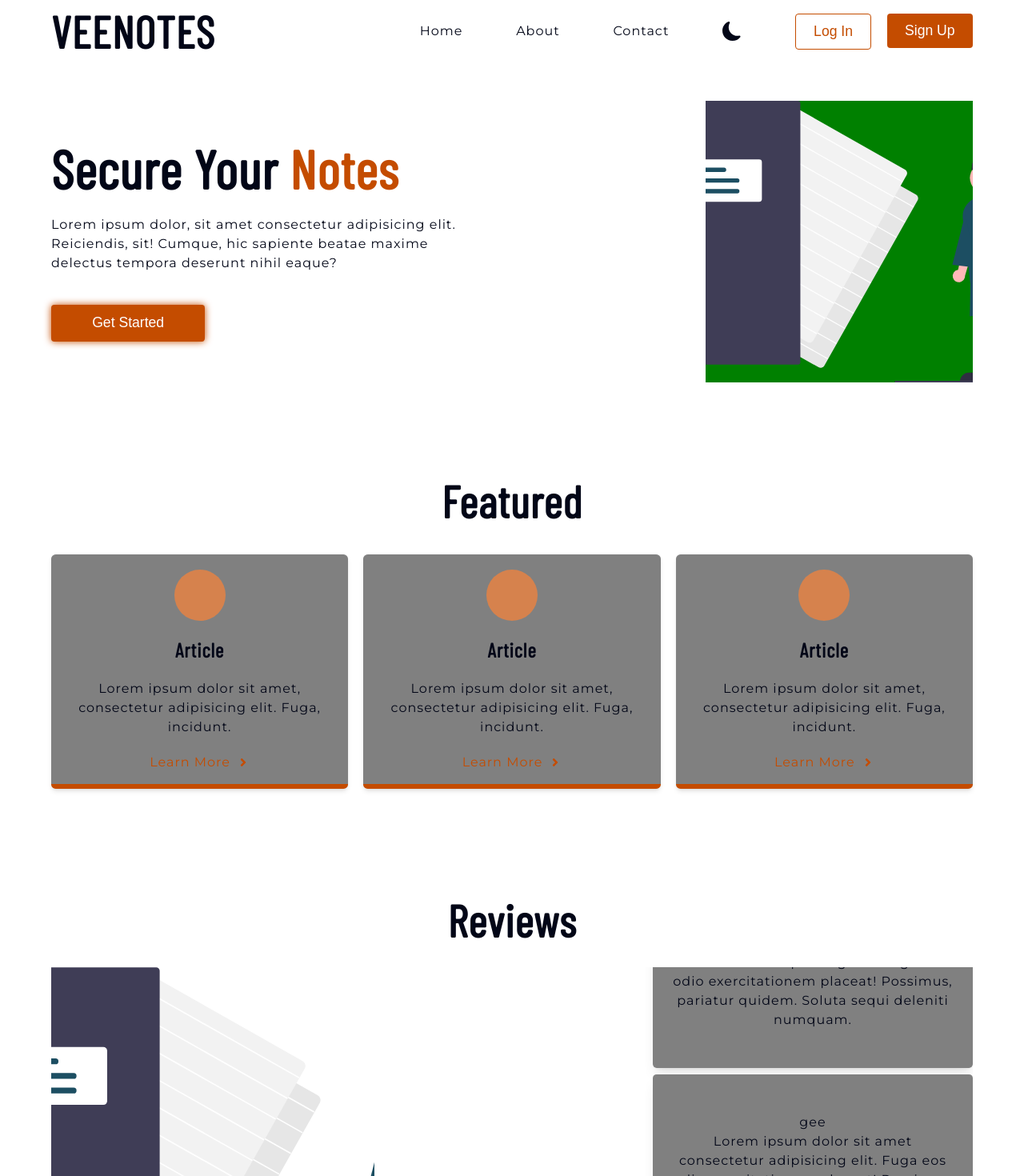
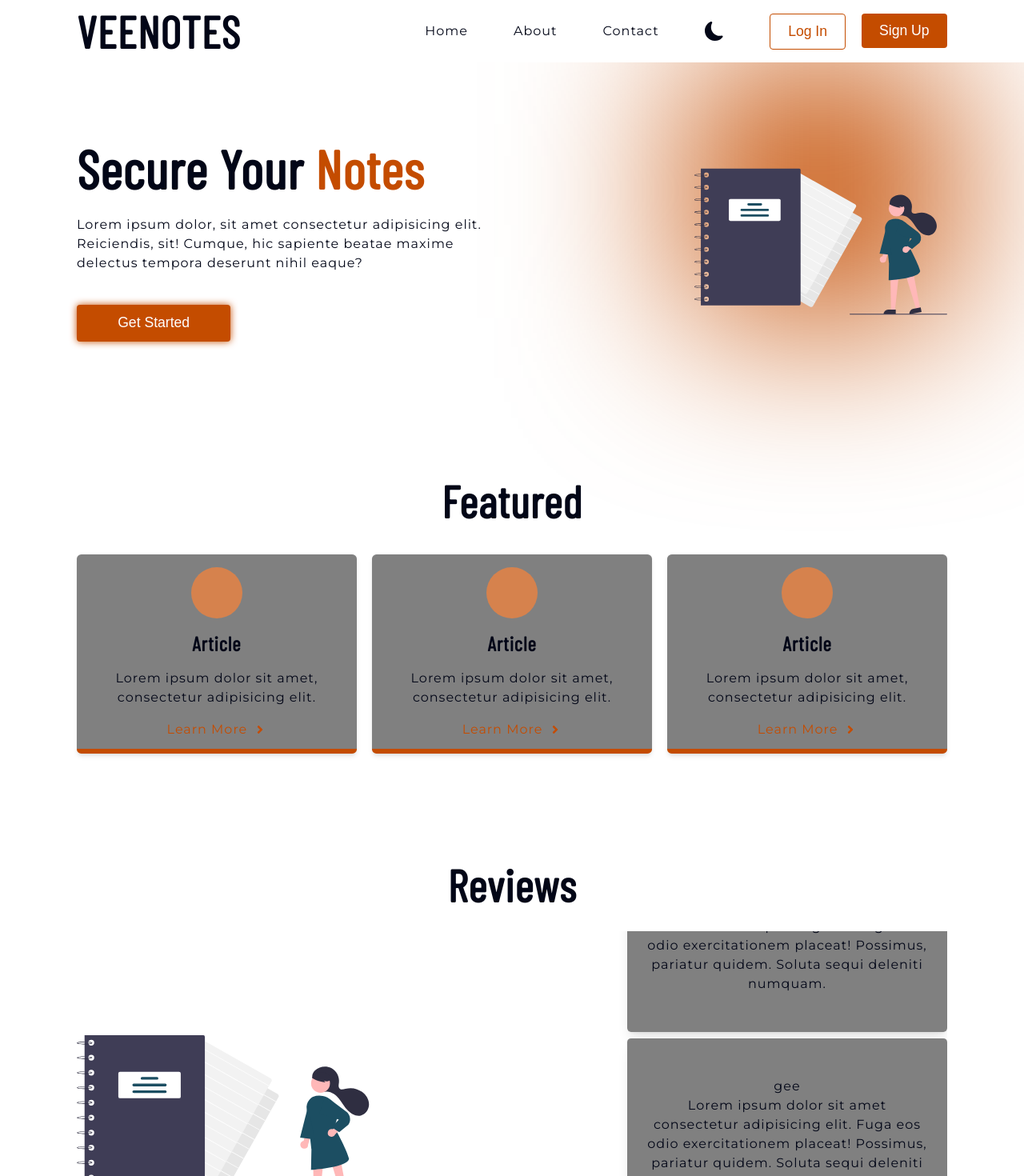
Before and after one commit to Vhickyy/Note-Client, a React (Vite) app: page / in a window 1280 px wide. Shown: the top 1470 px of the page at 80% size. Built offline with nearby package versions, Linux system fonts and the light colour scheme.

Commit message:
added blur

```diff
--- a/src/components/Home/Details.tsx
+++ b/src/components/Home/Details.tsx
@@ -14,19 +14,19 @@ const Details = () => {
                 <div className="feature-card">
                     <div className="circle"></div>
                     <h4>Article</h4>
-                    <p>Lorem ipsum dolor sit amet, consectetur adipisicing elit. Fuga, incidunt.</p>
+                    <p>Lorem ipsum dolor sit amet, consectetur adipisicing elit.</p>
                     <Link to={"#"}>Learn More<FaAngleRight/></Link>
                 </div>
                 <div className="feature-card">
                     <div className="circle"></div>
                     <h4>Article</h4>
-                    <p>Lorem ipsum dolor sit amet, consectetur adipisicing elit. Fuga, incidunt.</p>
+                    <p>Lorem ipsum dolor sit amet, consectetur adipisicing elit.</p>
                     <Link to={"#"}>Learn More<FaAngleRight/></Link>
                 </div>
                 <div className="feature-card">
                     <div className="circle"></div>
                     <h4>Article</h4>
-                    <p>Lorem ipsum dolor sit amet, consectetur adipisicing elit. Fuga, incidunt.</p>
+                    <p>Lorem ipsum dolor sit amet, consectetur adipisicing elit.</p>
                     <Link to={"#"}>Learn More<FaAngleRight/></Link>
                 </div>
             </motion.div>
@@ -41,7 +41,7 @@ const Wrapper = styled.section`
     padding-block: 4.5rem;
     /* background-color: whitesmoke; */
     .main{
-        width: min(var(--maxWidth),90%);
+        width: min(var(--maxWidth),85%);
         margin-inline: auto;
         text-align: center;
     }
@@ -64,11 +64,11 @@ const Wrapper = styled.section`
         align-items: center;
         justify-content: center;
         flex-direction: column;
-        padding: 1.2rem 1rem;
+        padding: 1rem 1rem;
         border-radius: 0.35rem;
         box-shadow: var(--shadowmd);
         border-bottom: .4rem solid var(--primaryColor);
-        gap: 1.5rem;
+        gap: 1.2rem;
         color: var(--textColor);
     }
     a{
--- a/src/components/Home/Header.tsx
+++ b/src/components/Home/Header.tsx
@@ -4,6 +4,7 @@ import { Link } from "react-router-dom";
 const Header = () => {
   return (
     <Wrapper>
+        <div className="fixed-color"></div>
         <div className="section">
             <div>
                 <h1>Secure your <span>notes</span></h1>
@@ -21,14 +22,17 @@ const Header = () => {
 export default Header
 
 const Wrapper = styled.div`
+width: min(var(--maxWidth),85%);
+        margin-inline: auto;
+        position: relative;
+        z-index: 1;
     span{
         color: var(--primaryColor);
     }
     .section{
         padding-block: 4rem 5rem;
         text-align: center;
-        width: min(var(--maxWidth),90%);
-        margin-inline: auto;
+
         h1{
             margin-bottom: 1.5rem;
             span{
@@ -50,6 +54,16 @@ const Wrapper = styled.div`
     .hero{
         display: none;
     }
+    .fixed-color{
+        position: absolute;
+        height: 20rem;
+        width: 20rem;
+        background-color: var(--primaryColor);
+        filter: blur(7rem);
+        border: 128px;
+        right: 0;
+        z-index: -1;
+    }
     @media screen and (min-width:900px){
         .section{
             padding-block: 3rem;
@@ -69,7 +83,7 @@ const Wrapper = styled.div`
             height: 22rem; */
             width: 29%;
             height: 22rem;
-            background-color: green;
+            /* background-color: green; */
         }
     }
 `
--- a/src/components/Home/Reviews.tsx
+++ b/src/components/Home/Reviews.tsx
@@ -69,7 +69,7 @@ padding-block: 4rem;
         /* background-color: brown; */
     }
     .reviews-section{
-        width: min(90%,var(--maxWidth));
+        width: min(85%,var(--maxWidth));
         margin-top: 3rem;
         margin-inline: auto;
         display: flex;
--- a/src/index.css
+++ b/src/index.css
@@ -118,7 +118,7 @@ ul {
   width: 100%;
   height: 100%;
   display: block;
-  object-fit: cover;
+  /* object-fit: cover; */
 }
 button{
   padding: .7rem 1.4rem;
--- a/src/styles/HomeNavbarWrapper.ts
+++ b/src/styles/HomeNavbarWrapper.ts
@@ -11,7 +11,7 @@ const Wrapper = styled.header`
 }
 .nav{
     padding-block: .7rem;
-    width: min(90%, var(--maxWidth));
+    width: min(85%, var(--maxWidth));
     margin-inline: auto;
     display: flex;
     justify-content: space-between;
@@ -46,7 +46,7 @@ a button{
     box-shadow: var(--shadowmd);
 }
 .nav-mobile{
-    width: min(var(--maxWidth),90%);
+    width: min(var(--maxWidth),85%);
     margin-inline: auto;
     display: flex;
     flex-direction: column;
```
